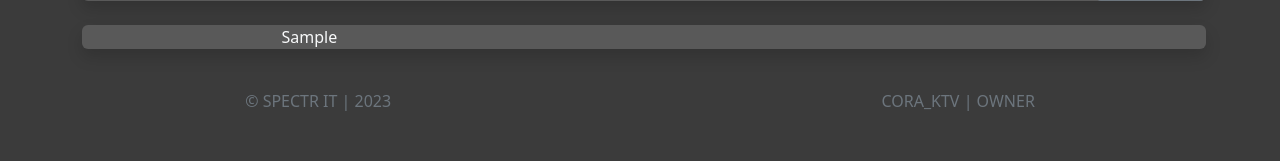
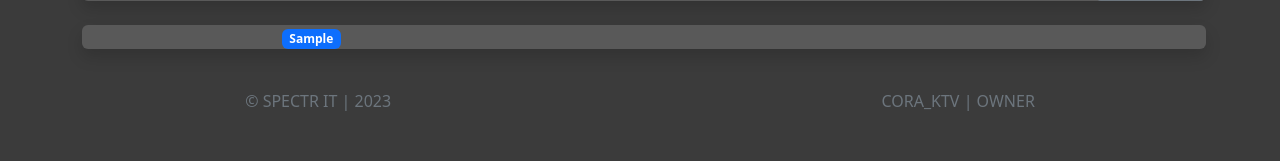
Before and after one commit to lexaowner/spibot, a Django app: template templates/tester/edit_ticketfrom.html in a window 1280 px wide. Shown: the part 639-800 px from the top of the page. Run offline with Django 4.2, Linux system fonts and the light colour scheme; data comes from the database, SQL or seed files in the repository; both versions use the stored data as it was after the commit; tables that the repository leaves empty hold one stand-in row (values such as "Sample post"); the template is opened without the code that fills it: values that come from a table or form of the project are taken from there, most other values are stand-ins (such as "Sample title", 1, 10 or a date in 2020); parts of the project's set-up code (start-up, migrations or seed data) failed here and were passed over; some libraries are stand-ins or nearby versions.

Commit message:
any more changes

```diff
--- a/templates/tester/edit_ticketfrom.html
+++ b/templates/tester/edit_ticketfrom.html
@@ -83,7 +83,9 @@
                     {% if foo.user_change == None %}
 
                     {% else %}
+                        <span class="badge bg-primary">
                         {{ foo.user_change }}
+                        </span>
                     {% endif %}
 
                 </div>
```
Also changed, not shown: spibot.sqlite3.
